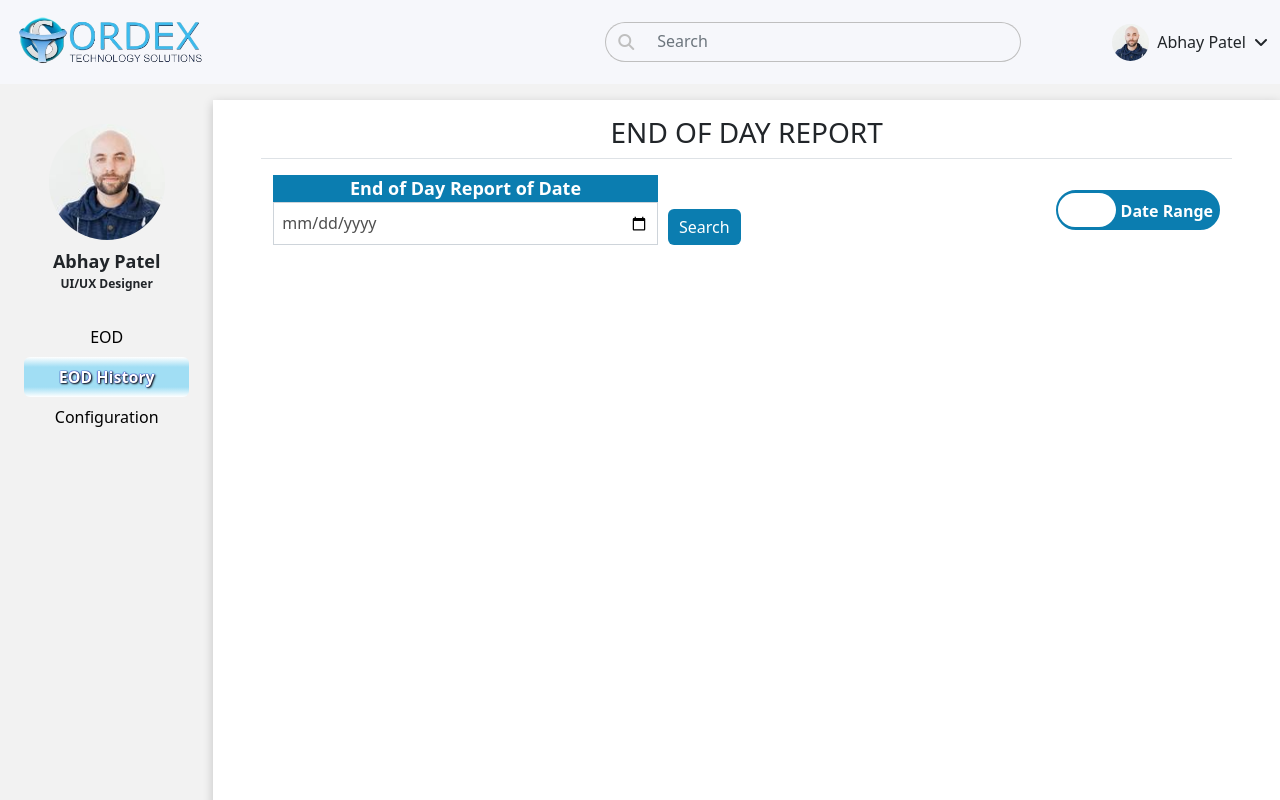
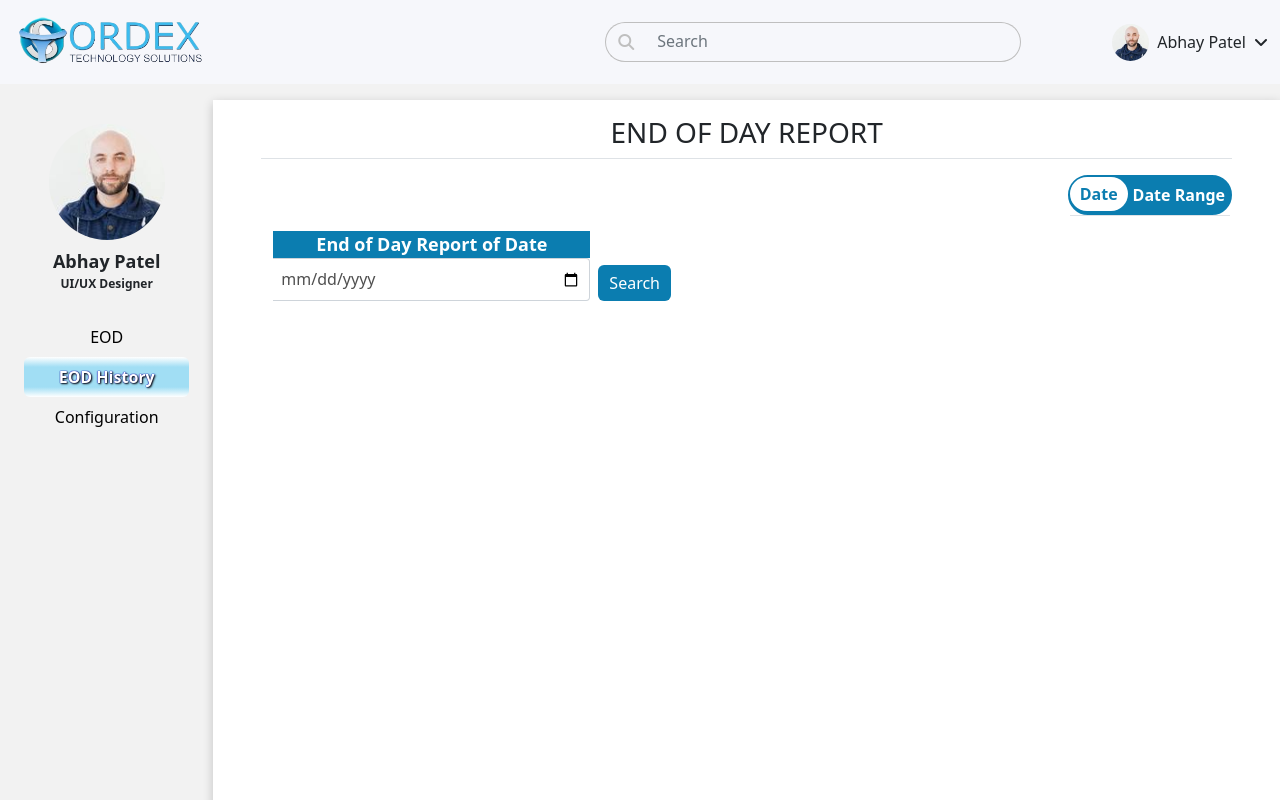
Before and after one commit to PrinceOrdex/Ordex_EOD, a React (Create React App) app in the folder eod-report/: page / in a window 1280 px wide. Both pictures are taken after a click on the tab "EOD History". Shown: the top 800 px of the page. Built offline with nearby package versions, Linux system fonts and the light colour scheme.

Commit message:
Add EOD history code

```diff
--- a/eod-report/src/Component/Employee/Eod.jsx
+++ b/eod-report/src/Component/Employee/Eod.jsx
@@ -9,6 +9,7 @@ import Eod_main from "./Eod_main";
 import Header from "./Header";
 import { useState } from "react";
 import Eod_history from "./Eod_history";
+import Configuration from "./Configuration";
 
 const Eod = () => {
   return (
@@ -54,13 +55,13 @@ const Eod = () => {
                 </ul>
 
                 <div
-                  class="nav flex-column nav-pills mt-4 left-button"
+                  className="nav flex-column nav-pills mt-4 left-button"
                   id="v-pills-tab"
                   role="tablist"
                   aria-orientation="vertical"
                 >
                   <button
-                    class="nav-link active"
+                    className="nav-link active"
                     id="v-pills-eod-tab"
                     data-bs-toggle="pill"
                     data-bs-target="#v-pills-eod"
@@ -72,7 +73,7 @@ const Eod = () => {
                     EOD
                   </button>
                   <button
-                    class="nav-link"
+                    className="nav-link"
                     id="v-pills-history-tab"
                     data-bs-toggle="pill"
                     data-bs-target="#v-pills-history"
@@ -84,7 +85,7 @@ const Eod = () => {
                     EOD History
                   </button>
                   <button
-                    class="nav-link"
+                    className="nav-link"
                     id="v-pills-config-tab"
                     data-bs-toggle="pill"
                     data-bs-target="#v-pills-config"
@@ -97,57 +98,8 @@ const Eod = () => {
                   </button>
                 </div>
               </div>
-              {/* <a
-                href="#"
-                className="d-flex align-items-center pb-3 mb-md-0 me-md-auto text-white text-decoration-none"
-              >
-                <span className="fs-5 d-none d-sm-inline">Menu</span>
-              </a> */}
-              {/* <ul
-                className="nav nav-pills flex-column mb-sm-auto mb-0 align-items-center align-items-sm-start"
-                id="menu"
-              >
-                <li className="nav-item">
-                  <a className="nav-link align-middle px-0">
-                    <i className="fs-4 bi-house"></i>
-                    <span className="ms-1 d-none d-sm-inline">EOD</span>
-                  </a>
-                </li>
 
-                <li>
-                  <a href="#" className="nav-link px-0 align-middle">
-                    <i className="fs-4 bi-table"></i>
-                    <span className="ms-1 d-none d-sm-inline">EOD History</span>
-                  </a>
-                </li>
-
-                <li>
-                  <a href="#" className="nav-link px-0 align-middle">
-                    <i className="fs-4 bi-people"></i>
-                    <span className="ms-1 d-none d-sm-inline">
-                      Configuration
-                    </span>
-                  </a>
-                </li>
-              </ul> */}
-              {/* <hr /> */}
               <div className="dropdown pb-4">
-                {/* <a
-                  href="#"
-                  className="d-flex align-items-center text-white text-decoration-none dropdown-toggle"
-                  id="dropdownUser1"
-                  data-bs-toggle="dropdown"
-                  aria-expanded="false"
-                >
-                  <img
-                    src="https://github.com/mdo.png"
-                    alt="hugenerd"
-                    width="30"
-                    height="30"
-                    className="rounded-circle"
-                  />
-                  <span className="d-none d-sm-inline mx-1">loser</span>
-                </a> */}
                 <ul
                   className="dropdown-menu dropdown-menu-dark text-small shadow"
                   aria-labelledby="dropdownUser1"
@@ -181,9 +133,9 @@ const Eod = () => {
           </div>
           {/* <Eod_main />; */}
           <div className="col py-3 bg-white px-5">
-            <div class="tab-content" id="v-pills-tabContent">
+            <div className="tab-content" id="v-pills-tabContent">
               <div
-                class="tab-pane fade show active"
+                className="tab-pane fade show active"
                 id="v-pills-eod"
                 role="tabpanel"
                 aria-labelledby="v-pills-eod-tab"
@@ -192,7 +144,7 @@ const Eod = () => {
                 <Eod_main />
               </div>
               <div
-                class="tab-pane fade"
+                className="tab-pane fade"
                 id="v-pills-history"
                 role="tabpanel"
                 aria-labelledby="v-pills-history-tab"
@@ -201,24 +153,14 @@ const Eod = () => {
                 <Eod_history />
               </div>
               <div
-                class="tab-pane fade"
+                className="tab-pane fade"
                 id="v-pills-config"
                 role="tabpanel"
                 aria-labelledby="v-pills-config-tab"
                 tabindex="0"
               >
-                EOD-configuration-tab
+                <Configuration />
               </div>
-            </div>
-          </div>
-        </div>
-        <div className="row flex-nowrap bg-dark">
-          <div className="col-10 ms-auto d-flex justify-content-between p-3 bottom-background">
-            <div>
-              <button className="btn clear-btn px-3">Clear All</button>
-            </div>
-            <div>
-              <button className="btn submit-data-btn px-5 ">Submit</button>
             </div>
           </div>
         </div>
--- a/eod-report/src/Component/Employee/Eod_history.jsx
+++ b/eod-report/src/Component/Employee/Eod_history.jsx
@@ -4,32 +4,14 @@ import "./../../css/history.css";
 const Eod_history = () => {
   return (
     <>
-      <div class="row col-12 mx-0 px-0 text-center border-bottom">
-        <h3>END OF DAY REPORT</h3>
+      <div className="row col-12 mx-0 px-0 text-center border-bottom">
+        <h3 className="text-uppercase">end of day report</h3>
       </div>
-      <div class="row col-12 mx-0 px-0 my-3 align-items-center justify-content-between text-center">
-        <div class="col-6 d-flex align-items-end">
-          <div class="col-10 me-2 date-history">
-            <p class="date-report mb-0 text-white">End of Day Report of Date</p>
-            <input
-              type="date"
-              id="birthday"
-              name="birthday"
-              class="form-control p-2"
-            />
-          </div>
-          <div class="col-2">
-            <button type="submit" class="btn-search text-white">
-              Search
-            </button>
-          </div>
-        </div>
-        <div class="col-6">
-          <div class="col-12 d-flex justify-content-end">
-            <nav class="date-btn d-flex justify-content-between" id="date-btn">
-              <div class="nav nav-tabs" id="nav-tab" role="tablist">
+      <div className="mt-3 d-flex justify-content-end">
+        <nav className="date-btn d-flex justify-content-between" id="btn-top">
+          <div className="nav nav-tabs" id="nav-tab" role="tablist">
             <button
-                  class="nav-link btn-1 active"
+              className="nav-link btn-1 active"
               id="nav-home-tab"
               data-bs-toggle="tab"
               data-bs-target="#nav-home"
@@ -41,7 +23,7 @@ const Eod_history = () => {
               Date
             </button>
             <button
-                  class="nav-link btn-1"
+              className="nav-link btn-1"
               id="nav-profile-tab"
               data-bs-toggle="tab"
               data-bs-target="#nav-profile"
@@ -55,6 +37,64 @@ const Eod_history = () => {
           </div>
         </nav>
       </div>
+      <div className="tab-content" id="nav-tabContent">
+        <div
+          className="tab-pane fade show active"
+          id="nav-home"
+          role="tabpanel"
+          aria-labelledby="nav-home-tab"
+        >
+          <div className="row col-12 mx-0 px-0 my-3 text-center">
+            <div className="col-10 col-sm-8 col-md-5 d-flex align-items-end">
+              <div className="col-10 me-2 date-1">
+                <p className="date-report mb-0 text-white">
+                  End of Day Report of Date
+                </p>
+                <input
+                  type="date"
+                  id="birthday"
+                  name="birthday"
+                  className="form-control p-2"
+                />
+              </div>
+              <div className="col-2">
+                <button type="submit" className="btn-search text-white">
+                  Search
+                </button>
+              </div>
+            </div>
+          </div>
+        </div>
+        <div
+          className="tab-pane fade"
+          id="nav-profile"
+          role="tabpanel"
+          aria-labelledby="nav-profile-tab"
+        >
+          <div className="row col-12 mx-0 px-0 my-3 text-center align-items-end">
+            <div className="col-6 col-sm-5 col-md-4  d-flex">
+              <div className="col-12 date-1">
+                <p className="date-report mb-0 text-white">Starting Date</p>
+                <input
+                  type="date"
+                  id="birthday"
+                  name="birthday"
+                  className="form-control p-2"
+                />
+              </div>
+            </div>
+            <div className="col-6 col-sm-5 col-md-4  d-flex">
+              <div className="col-12 date-1">
+                <p className="date-report mb-0 text-white">End Date</p>
+                <input type="date" className="form-control p-2" />
+              </div>
+            </div>
+            <div className="col-2 mt-3 mt-sm-0 d-flex justify-content-start">
+              <button type="submit" className="btn-search text-white">
+                Search
+              </button>
+            </div>
+          </div>
         </div>
       </div>
     </>
--- a/eod-report/src/Component/Employee/Header.jsx
+++ b/eod-report/src/Component/Employee/Header.jsx
@@ -14,7 +14,7 @@ const Header = () => {
       <nav className="navbar navbar-expand-md bg-light">
         <div className="container-fluid">
           <a href="#" className="navbar-brand">
-            <img src={logo} alt="" srcset="" />
+            <img src={logo} alt="" srcSet="" />
           </a>
           <button
             type="button"
--- /dev/null
+++ b/eod-report/src/css/configuration.css
@@ -0,0 +1,38 @@
+*{
+    padding: 0;
+    margin: 0;
+    box-sizing: border-box;
+}
+.icon{
+    position: absolute;
+    padding: 5px;
+    top: 15%;
+    right: 5%;
+    cursor: pointer;
+}
+
+.mentor-id .form-label{
+    background-color: #06bdff;
+    border: 1px solid transparent;
+    padding-top: 0.375rem;
+    padding-bottom: 0.375rem;
+    color: #fff;
+}
+.mentor-id .form-control{
+    border-left: none !important;
+    border-radius: 0rem !important;
+}
+.mentor-id .form-control:focus{
+    box-shadow: none !important;
+    border: 1px solid #ced4da !important;
+    border-left: none !important;
+}
+.mentor-id .fas{
+    color: #06bdff;
+}
+.btn-done{
+    background-color: #06bdff;
+    padding: 5px 10px;
+    border-radius: 0.375rem;
+    border: 1px solid transparent;
+}
```
Also changed, not shown: eod-report/src/Component/Employee/Configuration.jsx (+69 -1 lines), eod-report/src/Component/Employee/Eod_main.jsx (+14 -4 lines). Lines whose indentation alone changed are shown as unchanged.
